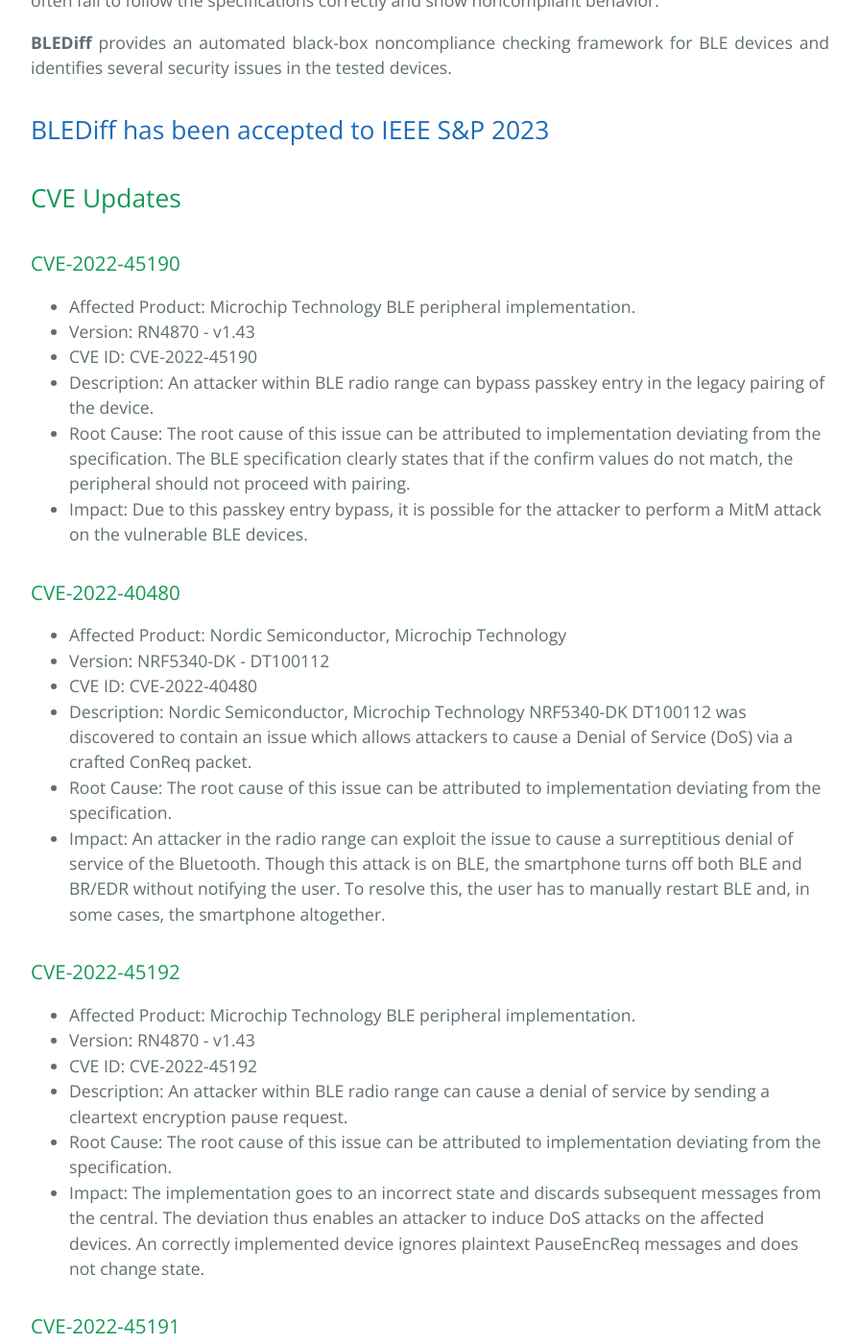
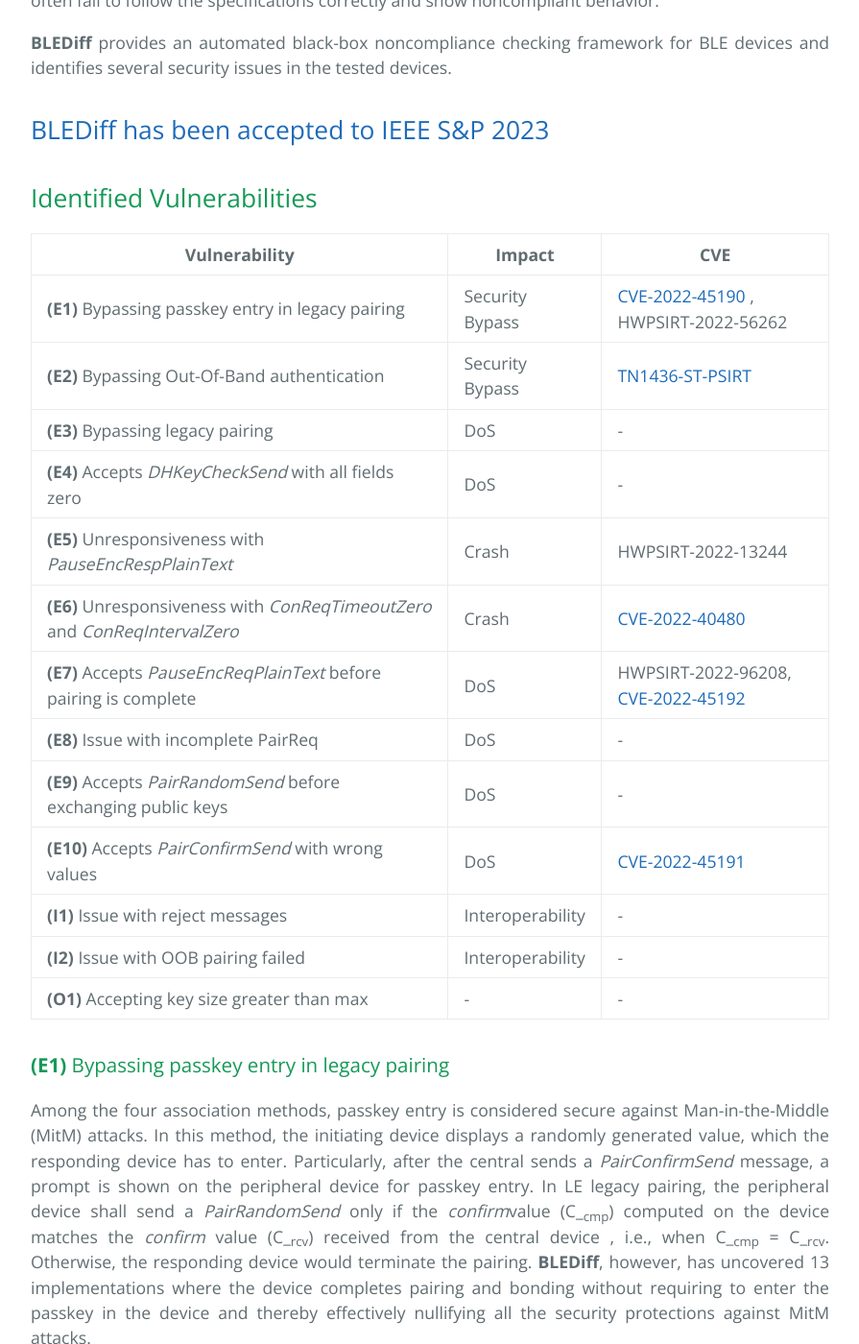
Before and after one commit to BLEDiff/BLEdiff.github.io, a Jekyll site: the page built from index.md, in a window 1280 px wide and 1400 px high, scrolled down 756 px. Shown: the whole window at 96% size, without its empty margins (192-1087 px from the left). Built offline with Jekyll 4.4.1, drawn with Linux system fonts in a browser that asks for light colours; some of the changed text lies outside the part shown.

Commit message:
Update Index.md

```diff
--- a/index.md
+++ b/index.md
@@ -8,41 +8,6 @@
 
 ## [BLEDiff has been accepted to IEEE S&P 2023](https://www.computer.org/csdl/proceedings-article/sp/2023/933600b082/1Js0DDrcl20)
 
-
-## CVE Updates
-### CVE-2022-45190
-- Affected Product: Microchip Technology BLE peripheral implementation.
-- Version: RN4870 - v1.43
-- CVE ID: CVE-2022-45190
-- Description: An attacker within BLE radio range can bypass passkey entry in the legacy pairing of the device.
-- Root Cause: The root cause of this issue can be attributed to implementation deviating from the specification. The BLE specification clearly states that if the confirm values do not match, the peripheral should not proceed with pairing.
-- Impact: Due to this passkey entry bypass, it is possible for the attacker to perform a MitM attack on the vulnerable BLE devices.
-
-
-### CVE-2022-40480
-- Affected Product: Nordic Semiconductor, Microchip Technology
-- Version: NRF5340-DK - DT100112
-- CVE ID: CVE-2022-40480
-- Description:  Nordic Semiconductor, Microchip Technology NRF5340-DK DT100112 was discovered to contain an issue which allows attackers to cause a Denial of Service (DoS) via a crafted ConReq packet.
-- Root Cause: The root cause of this issue can be attributed to implementation deviating from the specification.
-- Impact: An attacker in the radio range can exploit the issue to cause a surreptitious denial of service of the Bluetooth. Though this attack is on BLE, the smartphone turns off both BLE and BR/EDR without notifying the user. To resolve this, the user has to manually restart BLE and, in some cases, the smartphone altogether.
-
-### CVE-2022-45192
-- Affected Product: Microchip Technology BLE peripheral implementation.
-- Version: RN4870 - v1.43
-- CVE ID: CVE-2022-45192
-- Description: An attacker within BLE radio range can cause a denial of service by sending a cleartext encryption pause request.
-- Root Cause: The root cause of this issue can be attributed to implementation deviating from the specification.
-- Impact: The implementation goes to an incorrect state and discards subsequent messages from the central. The deviation thus enables an attacker to induce DoS attacks on the affected devices. An correctly implemented device ignores plaintext PauseEncReq messages and does not change state.
-
-
-### CVE-2022-45191
-- Affected Product: Microchip Technology BLE peripheral implementation.
-- Version: RN4870 - v1.43
-- CVE ID: CVE-2022-45191
-- Description:  An attacker within BLE radio range can cause a denial of service by sending a pair confirm message with wrong values.
-- Root Cause: The root cause of this issue can be attributed to implementation deviating from the specification.
-- Impact: An attacker within the radio range of another BLE implementation can cause a denial of service by sending a pair confirm message with wrong values.
 
 
 ## Identified Vulnerabilities
```
